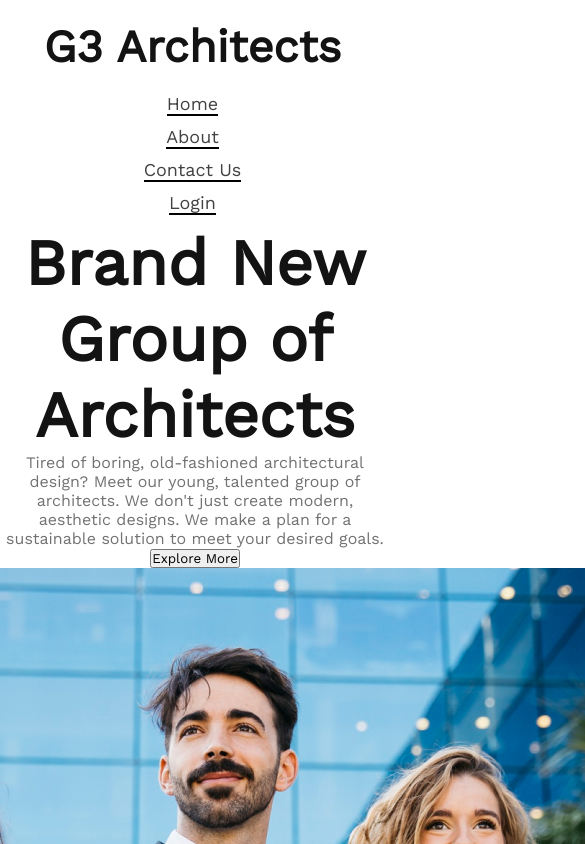
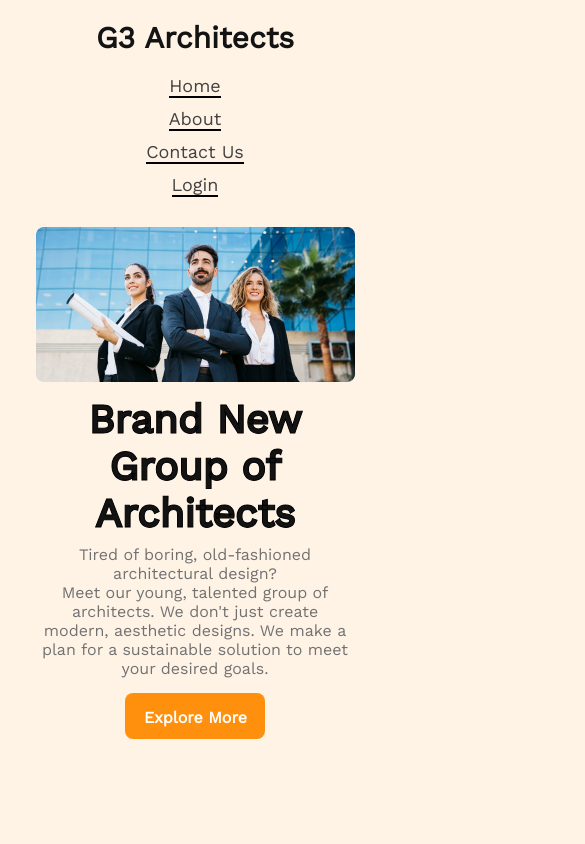
Before and after one commit to Salman-165324/g3-architects, a plain HTML site: page index.html in a window 390 px wide. Shown: the top 844 px of the page, 585 px wide, since content can reach past the window. Drawn offline with nearby package versions, Linux system fonts and the light colour scheme.

Commit message:
header responsive complete

```diff
--- a/index.html
+++ b/index.html
@@ -30,13 +30,25 @@
 
     <!-- Header Starts -->
     <header>
+
+
         <h1 class="header-heading">Brand New<br>Group of Architects</h1>
-        <p class="banner-description">Tired of boring, old-fashioned architectural design? Meet our young, talented group of architects. We don't just create modern, aesthetic designs. We make a plan for a sustainable solution to meet your desired goals.</p>
-        <div class="primary-button"><button>Explore More</button></div>
-        <section class="banner">
+        <p class="banner-description">Tired of boring, old-fashioned architectural design? <br> Meet our young, talented group of architects. We don't just create modern, aesthetic designs. We make a plan for a sustainable solution to meet your desired goals.</p>
+        <div>
+            <button class="primary-button"> Explore More </button>
+        </div>
+
+        <picture class="head-banner">
+
+            <source media="(max-width: 576px)" srcset="images/banner-mobile.png">
+            <img src="images/banner.png" alt="Couple of Young Architects">
+
+        </picture>
+
+        <!-- <section class="banner">
             <img src="images/banner.png" alt="">
         </section>
-
+         -->
 
 
 
--- a/styles/index.css
+++ b/styles/index.css
@@ -1,4 +1,3 @@
-
 /* Common Styles and Utilities */
 
 * {
@@ -13,18 +12,36 @@ body {
     /* Did it so that the items don't go too wide of the screen on large monitors */
     max-width: 1440px;
     margin: 0px auto;
+    background: rgba(255, 144, 14, 0.1);
+}
+
+.primary-button {
+
+    padding: 21px 24px 20px 25px;
+    margin-bottom: 50px;
+
+    background: #FF900E;
+    border-radius: 8px;
+    border-style: none;
+
+    font-weight: 600;
+    font-size: 20px;
+    text-align: center;
+    color: #FFFFFF;
+
 }
 
 /*     <!-- Nav Starts --> */
 
 
 nav {
+    /* Changed the margin of the left and right to fit small screen desktops. So that the margin doesn't look disproportionate */
+    margin: 50px 180px 0px 150px;
 
     display: flex;
     justify-content: space-between;
     align-items: center;
-    /* Changed the margin of the left and right to fit small screen desktops. So that the margin doesn't look disproportionate */
-    margin: 50px 180px 0px 150px;
+
 
 }
 
@@ -44,13 +61,13 @@ nav {
 
 }
 
-.nav-menu-items a{
+.nav-menu-items a {
 
     text-decoration: none;
-    color:#424242;
+    color: #424242;
 }
 
-.nav-menu-items li{
+.nav-menu-items li {
 
     padding-right: 73px;
 
@@ -71,15 +88,20 @@ nav {
 
 /*     <!-- Header Starts --> */
 
-header{
+header {
+
+    margin-top: 102px;
+    margin-bottom: 50px;
 
     display: flex;
     flex-direction: column;
     align-items: center;
     justify-content: center;
+
 }
 
-.header-heading{
+.header-heading {
+    -webkit-text-stroke: 2px black;
     font-weight: 700;
     font-size: 64px;
     text-align: center;
@@ -87,11 +109,16 @@ header{
 
 }
 
-.banner-description{
+.banner-description {
+
+    margin-top: 32px;
+    margin-bottom: 32px;
+
     font-weight: 400;
     font-size: 16px;
     text-align: center;
     color: #727272;
+    width: 868px;
 
 }
 
@@ -108,10 +135,18 @@ header{
 
 @media only screen and (max-width: 576px) {
 
+    .primary-button {
 
+        padding: 15px 18px 12px 19px;
+        margin-bottom: 15px;
+        font-size: 16px;
+
+    }
+
+    /*     <!-- Nav Starts --> */
     nav {
 
-        margin: 20px 30px 0px 25px;
+        margin: 20px;
         flex-direction: column;
         justify-content: center;
         align-items: center;
@@ -120,8 +155,10 @@ header{
     .nav-heading {
         margin: 0;
         margin-bottom: 20px;
+        font-size: 30px;
     }
-    .nav-menu-items{
+
+    .nav-menu-items {
 
         flex-direction: column;
         justify-content: center;
@@ -129,14 +166,43 @@ header{
 
     }
 
-    .nav-menu-items li{
+    .nav-menu-items li {
 
         padding: 0px;
         margin-bottom: 10px;
-        border-bottom: 2px solid black ;
+        border-bottom: 2px solid black;
 
     }
 
+    /*     <!-- Nav Ends --> */
+
+    /*     <!-- Header Starts --> */
+
+    header {
+
+        margin-top: 20px;
+        margin-bottom: 20px;
+    }
+
+    .header-heading {
+        margin-top: 10px;
+        margin-left: 5px;
+        margin-right: 5px;
+        font-size: 40px;
+        -webkit-text-stroke: 1px black;
+
+    }
+
+    .banner-description {
+
+        margin-top: 8px;
+        margin-bottom: 15px;
+        width: 80%;
+    }
+
+    .head-banner{
+        order:-1;
+    }
 
 
 }
```
Also changed, not shown: images/banner-mobile.png (added).
